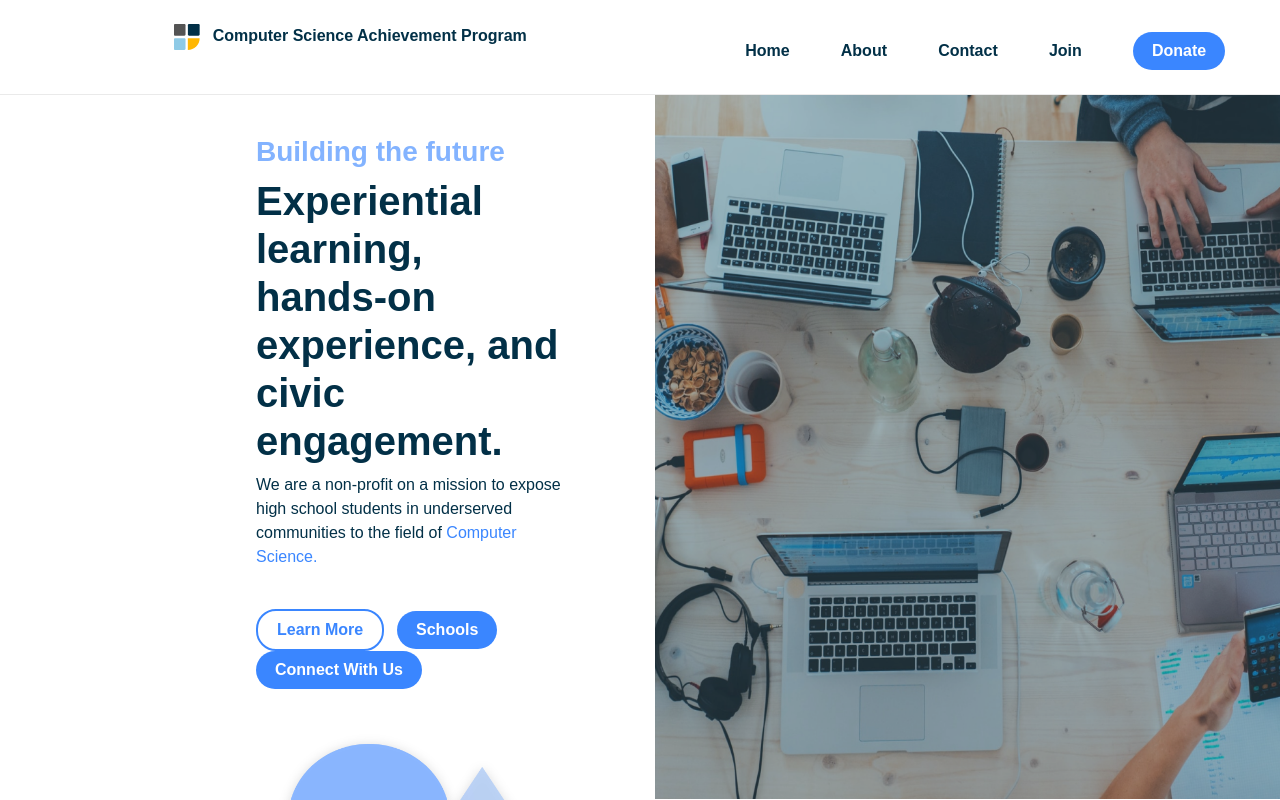
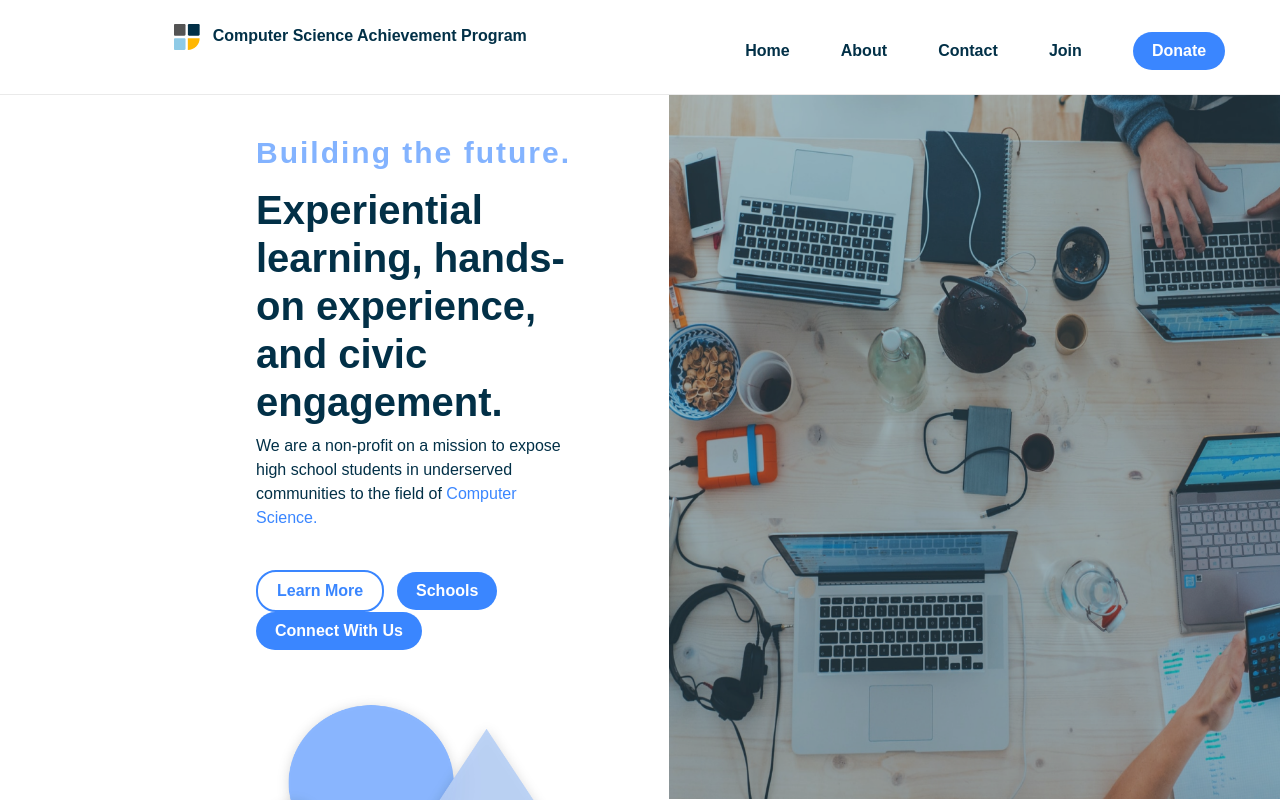
Before and after one commit to Achieve-CSAP/CSAP-Website, a React (Create React App) app: page / in a window 1280 px wide. Shown: the top 800 px of the page. Built offline with nearby package versions, Linux system fonts and the light colour scheme; a web font is replaced by a local one.

Commit message:
added changes

```diff
--- a/src/components/Contact/Contact.js
+++ b/src/components/Contact/Contact.js
@@ -45,7 +45,7 @@ export default function Contact() {
                 placeholder="EMAIL"
                 name="email"
                 value=""
-                required
+
               />
             </Col>
           </div>
@@ -74,7 +74,7 @@ export default function Contact() {
         </Col>
         <Col className = "contact-info">
             <p className = "contactDesc"> If you would like to keep in contact with us and continue communication, email us at our email
-              and follow our Instagram!
+              and follow our <a target ="_blank"href = "https://www.instagram.com/csap_official/">Instagram</a>!
             </p>
             <img className = "mailImg"src = {Mail}></img>
         </Col>
--- a/src/components/Home/Home.css
+++ b/src/components/Home/Home.css
@@ -137,3 +137,37 @@
 #aslaLogo{
     width: 60%;
 }
+.typewriter {
+
+	display: inline-block;
+}
+
+.typewriter-text {
+    display: inline-block;
+  	overflow: hidden;
+  	letter-spacing: 2px;
+ 	animation: typing 5s steps(30, end), blink .75s step-end infinite;
+    white-space: nowrap;
+    font-size: 30px;
+    font-weight: 700;
+    border-right: 4px solid orange;
+    box-sizing: border-box;
+}
+
+@keyframes typing {
+    from {
+        width: 0%
+    }
+    to {
+        width: 100%
+    }
+}
+
+@keyframes blink {
+    from, to {
+        border-color: transparent
+    }
+    50% {
+        border-color: orange;
+    }
+}
--- a/src/components/Home/Home.js
+++ b/src/components/Home/Home.js
@@ -16,9 +16,9 @@ export default function Home() {
     <div>
       <Row>
         <Col>
-          <div class="introContainers">
-            <h3 id="homeTextIntro">Building the future</h3>
-            <h1 id="mainHomeText">
+          <div className="introContainers">
+            <h3 className = "typewriter-text" id="homeTextIntro">Building the future.</h3>
+            <h1 id="mainHomeText" >
               Experiential learning, hands-on experience, and civic engagement.
             </h1>
             <p>
@@ -41,7 +41,7 @@ export default function Home() {
 
           </div>
           <img
-            class="introContainers"
+            className="introContainers bounce"
             id="shapesImage"
             src={shapesImage}
             alt="Shapes"
```
